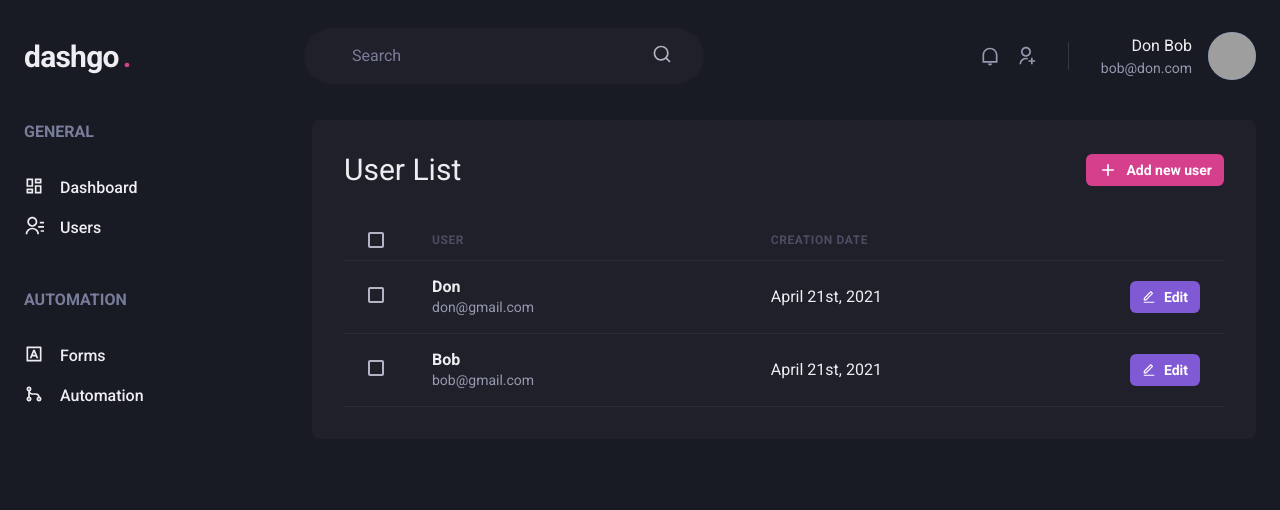
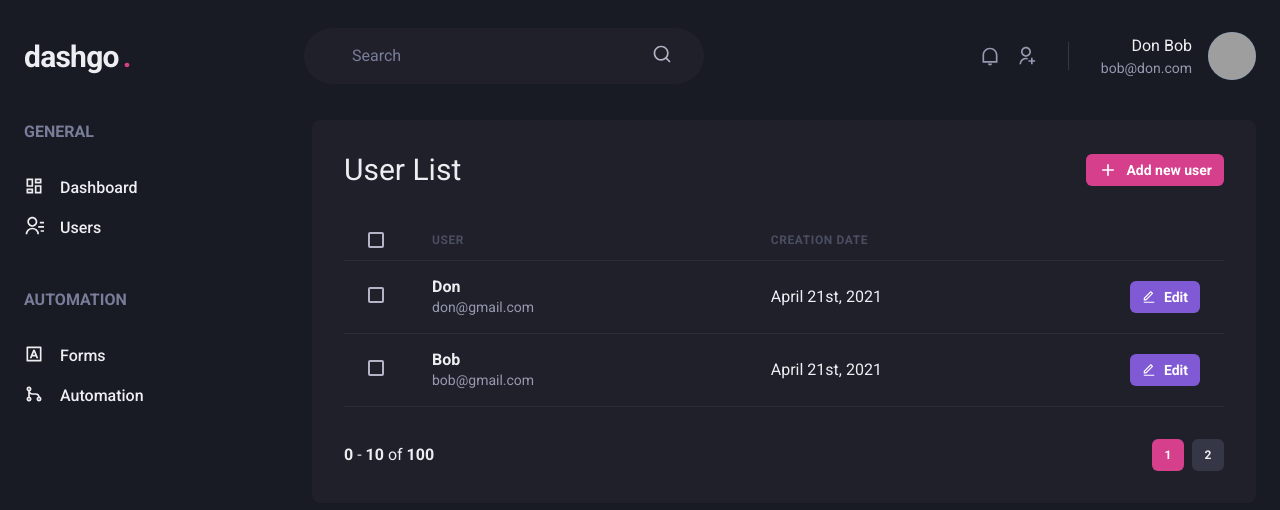
Before and after one commit to gabrielcedran/rocketseat-reactjs-chapter4, a Next.js app: page /users in a window 1280 px wide. Shown: the top 510 px of the page. Built offline with nearby package versions, Linux system fonts and the light colour scheme; grey boxes are pictures that could not be loaded.

Commit message:
Create the structure of the pagination component

```diff
--- /dev/null
+++ b/src/components/Pagination.tsx
@@ -0,0 +1,43 @@
+import { Box, Button, Stack } from "@chakra-ui/react";
+
+export default function Pagination() {
+    return (
+        <Stack
+            direction='row'
+            mt='8'
+            justify='space-between'
+            align='center'
+            spacing='6'
+        >
+            <Box>
+                <strong>0</strong> - <strong>10</strong> of <strong>100</strong>
+            </Box>
+            <Stack direction='row' spacing='2'>
+                <Button
+                    size='sm'
+                    fontSize='xs'
+                    width='4'
+                    colorScheme='pink'
+                    disabled
+                    _disabled={{
+                        bgColor: 'pink.500',
+                        cursor: 'default'
+                    }}
+                >
+                    1
+                </Button>
+                <Button
+                    size='sm'
+                    fontSize='xs'
+                    width='4'
+                    bgColor='gray.700'
+                    _hover={{
+                        bg: 'gray.500'
+                    }}
+                >
+                    2
+                </Button>
+            </Stack>
+        </Stack>
+    );
+}
--- a/src/pages/users/index.tsx
+++ b/src/pages/users/index.tsx
@@ -1,6 +1,7 @@
 import { Box, Button, Checkbox, Flex, Heading, Icon, Table, Tbody, Td, Text, Th, Thead, Tr } from "@chakra-ui/react";
 import { RiAddLine, RiEditLine } from "react-icons/ri";
 import { Header } from "../../components/Header";
+import Pagination from "../../components/Pagination";
 import { Sidebar } from "../../components/Sidebar";
 
 export default function UserList() {
@@ -79,6 +80,7 @@
                             </Tr>
                         </Tbody>
                     </Table>
+                    <Pagination />
                 </Box>
             </Flex>
         </Box>
```
